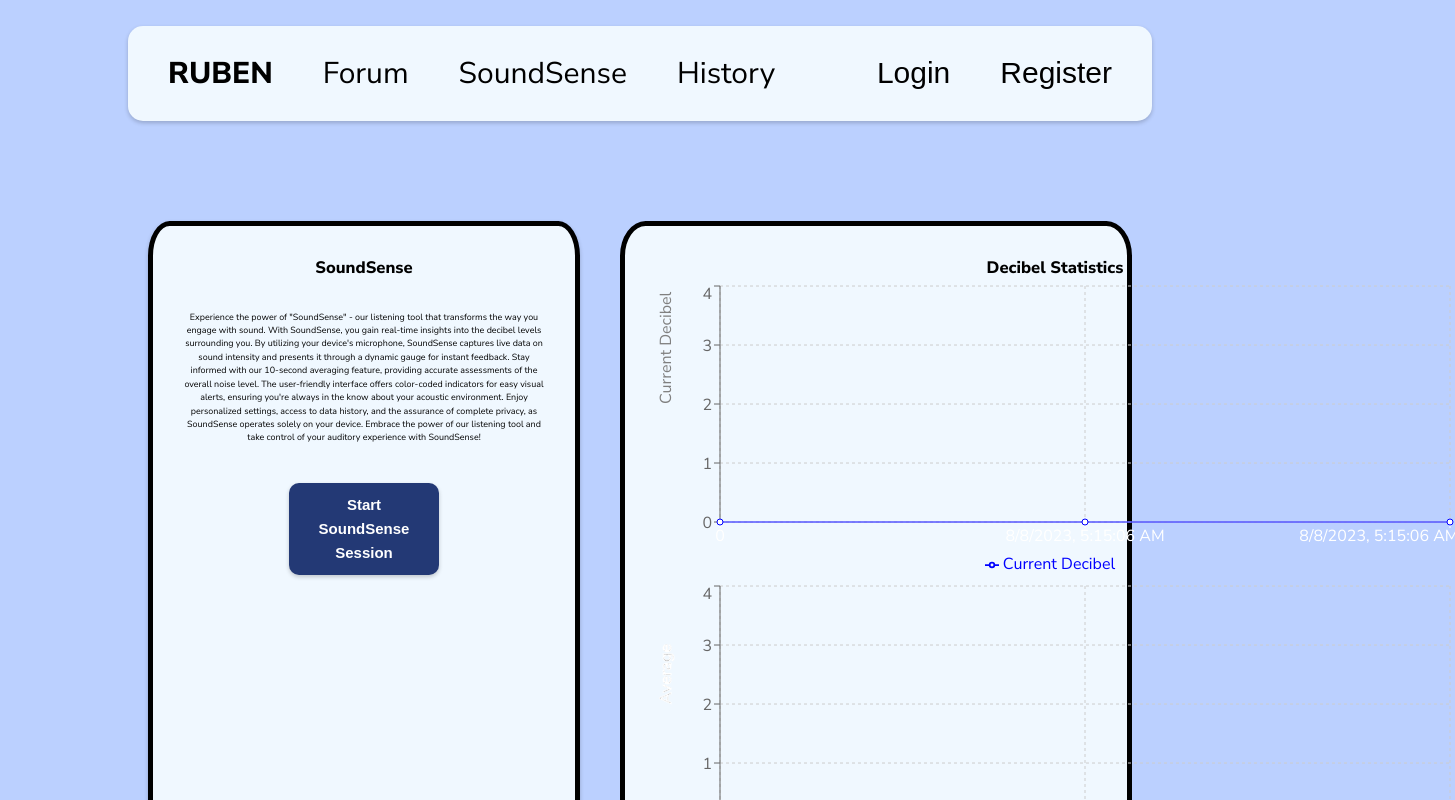
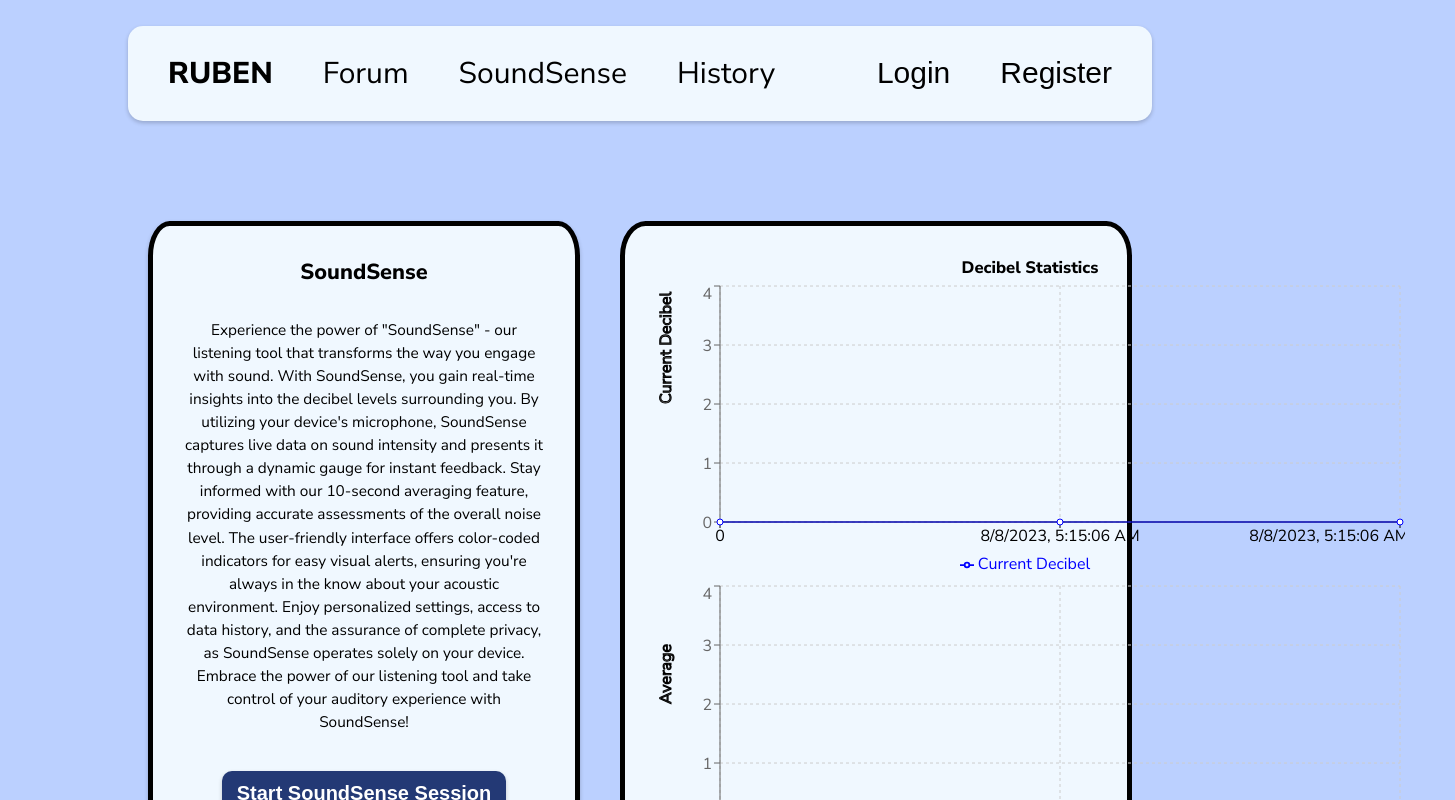
Before and after one commit to HearingHealthApp/Ruben, a React (Vite) app in the folder ear-health-project-ui/: page /listener in a window 1280 px wide. Shown: the top 800 px of the page, 1455 px wide, since content can reach past the window. Built offline with nearby package versions, Linux system fonts and the light colour scheme; a web font is replaced by a local one.

Commit message:
Listener Fixes

```diff
--- a/ear-health-project-ui/src/components/Listener/Listener.css
+++ b/ear-health-project-ui/src/components/Listener/Listener.css
@@ -6,7 +6,7 @@
   margin: 80px 0px;
 }
 
-.whole-container{
+.whole-container {
   height: 90vh;
 }
 
@@ -27,19 +27,19 @@
   /* border-color: rgb(80, 0, 252); */
   border-width: 5px;
   border-radius: 5%;
-    box-shadow: 0 2px 4px 0 rgba(0, 0, 0, 0.2);
+  box-shadow: 0 2px 4px 0 rgba(0, 0, 0, 0.2);
   background-color: aliceblue;
 }
 
 .soundsense-all-text > h1 {
   padding: 30px;
-  font-size: 1.3vw;
+  font-size: 1.7vw;
   font-weight: 900;
 }
 
 .soundsense-all-text > p {
   padding: 0px 30px 30px;
-  font-size: 0.7vw;
+  font-size: 1.2vw;
 }
 
 .graphs-parent {
@@ -71,7 +71,7 @@
   border-radius: 10px;
   box-sizing: border-box;
   color: white;
-  font-size: 15px;
+  font-size: 20px;
   font-weight: 700;
   line-height: 24px;
   opacity: 1;
@@ -80,10 +80,11 @@
   user-select: none;
   -webkit-user-select: none;
   touch-action: manipulation;
-  width: 150px;
+  width: fit-content;
   word-break: break-word;
   border: 0;
   box-shadow: 0 2px 4px 0 rgba(0, 0, 0, 0.2);
-  background-color:var(--primary-blue);
+  background-color: var(--primary-blue);
   margin-top: 2%;
+  margin-bottom: 4% ;
 }
--- a/ear-health-project-ui/src/components/Listener/Listener.jsx
+++ b/ear-health-project-ui/src/components/Listener/Listener.jsx
@@ -125,7 +125,7 @@ const Listener = () => {
                 <h2>Current Decibel : {lastGeneratedNumber} dB</h2>
               )}
 
-              <LineChart data={decibelsData} width={800} height={300}>
+              <LineChart data={decibelsData} width={750} height={300} stroke="black">
                 <CartesianGrid strokeDasharray="3 3" />
                 <YAxis
                   label={{
@@ -134,7 +134,7 @@ const Listener = () => {
                     position: "insideLeft",
                   }}
                 />
-                <XAxis dataKey="time" stroke="white" />
+                <XAxis dataKey="time" stroke="black" />
                 <Tooltip />
                 <Legend />
                 <Line
@@ -149,9 +149,9 @@ const Listener = () => {
 
               <LineChart
                 data={averageData}
-                width={800}
+                width={750}
                 height={300}
-                stroke="white"
+                stroke="black"
               >
                 <CartesianGrid strokeDasharray="3 3" />
                 <YAxis
@@ -161,7 +161,7 @@ const Listener = () => {
                     position: "insideLeft",
                   }}
                 />
-                <XAxis dataKey="time" />
+                <XAxis dataKey="time" stroke = "black" />
                 <Tooltip />
                 <Legend />
                 <Line
```
